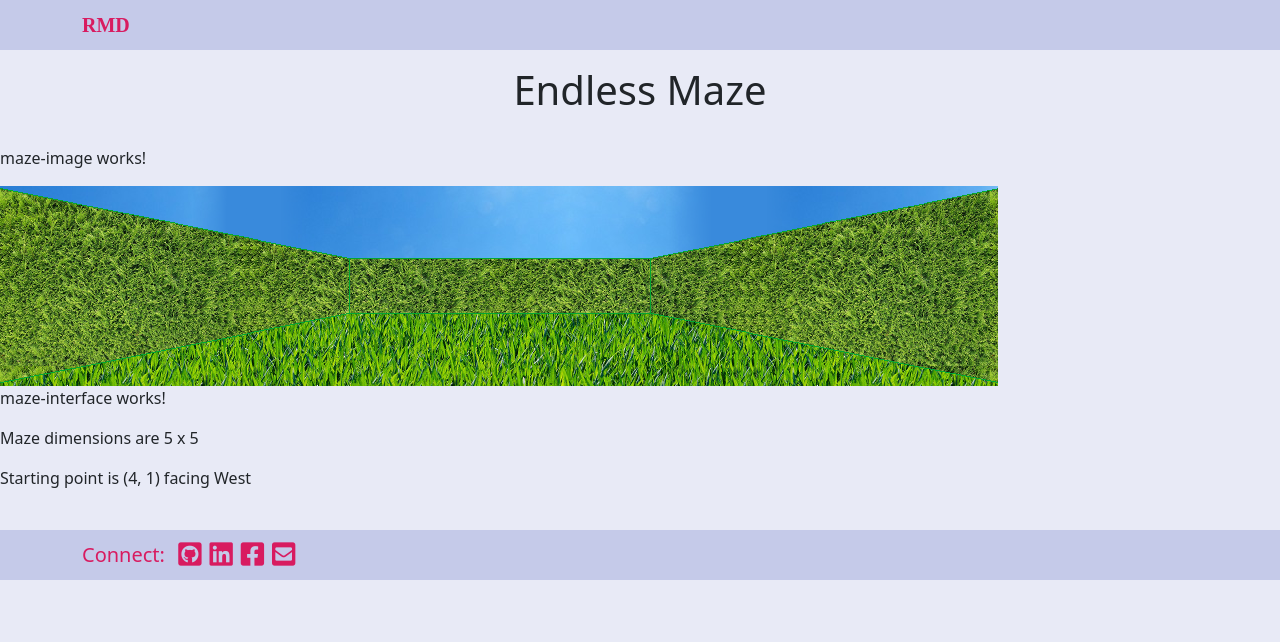
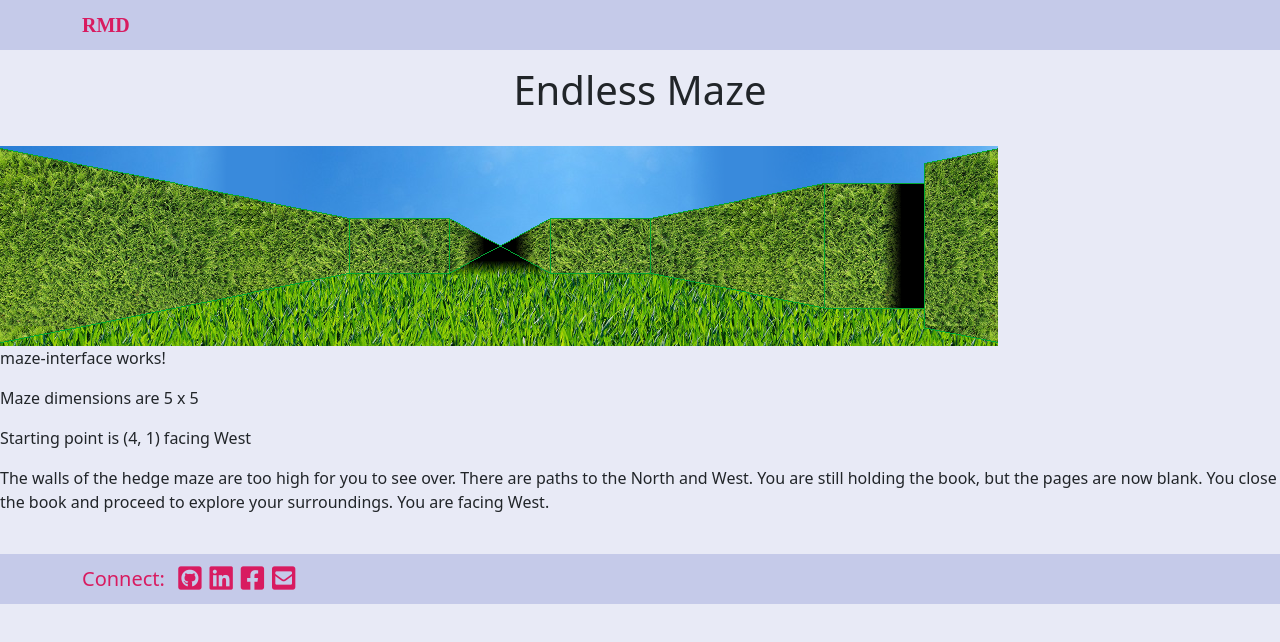
Before and after one commit to m1robyndunstan/EndlessMazeGame, an Angular app in the folder endless-maze-game/: page / in a window 1280 px wide. Both pictures are taken after a click on the button "Continue". Shown: the top 642 px of the page. Built offline with nearby package versions, Linux system fonts and the light colour scheme; a web font is replaced by a local one.

Commit message:
image displays for path or wall

```diff
--- a/endless-maze-game/src/app/MazeState.ts
+++ b/endless-maze-game/src/app/MazeState.ts
@@ -26,14 +26,18 @@ class Point {
                 return new Point(-1, -1);
         }
     }
+
+    equals(otherPoint: Point) : boolean {
+        return this.x == otherPoint.x && this.y == otherPoint.y;
+    }
 }
 
 export class MazeState {
     currentScreen: MazeScreen;
     dimensions: number[];
-    maze: MazeBlock[][];
-    playerLocation: Point;
-    playerDirection: MazeDirection;
+    maze?: MazeBlock[][];
+    playerLocation?: Point;
+    playerDirection?: MazeDirection;
 
     defaultDimension: number = 5;
 
@@ -45,10 +49,7 @@ export class MazeState {
 
         this.currentScreen = MazeScreen.Intro;
 
-        this.maze = [];
         this.buildMaze(this.dimensions[0], this.dimensions[1]);
-        this.playerLocation = new Point(-1, -1);
-        this.playerDirection = MazeDirection.North;
     }
 
     private buildMaze(dimX: number, dimY: number) {
@@ -58,11 +59,11 @@ export class MazeState {
         let visit2: Point[] = [];
 
         function isVisited(p: Point) : boolean {
-            return visit1.some((v) => v.x == p.x && v.y == p.y);
+            return visit1.some((v) => v.equals(p));
         }
 
         function isVisitedTwice(p: Point) : boolean {
-            return visit2.some((v) => v.x == p.x && v.y == p.y);
+            return visit2.some((v) => v.equals(p));
         }
 
         function getUnvisitedDirections(p: Point) : MazeDirection[] {
@@ -132,14 +133,14 @@ export class MazeState {
                 block.flavorText = "The walls of the hedge maze are too high for you to see over. ";
                 block.paths.sort();
                 if (block.paths.length == 1) {
-                    block.flavorText += "There is a path to the " + block.paths[0].toString() + ". ";
+                    block.flavorText += "There is a path to the " + MazeDirection[block.paths[0]] + ". ";
                 }
                 else {
-                    block.flavorText += "There are paths to the " + block.paths[0].toString();
+                    block.flavorText += "There are paths to the " + MazeDirection[block.paths[0]];
                     for (let index = 0; index < block.paths.length - 2; index++) {
-                        block.flavorText += ", " + block.paths[index + 1].toString();
+                        block.flavorText += ", " + MazeDirection[block.paths[index + 1]];
                     }
-                    block.flavorText += " and " + block.paths[block.paths.length - 1].toString() + ". ";
+                    block.flavorText += " and " + MazeDirection[block.paths[block.paths.length - 1]] + ". ";
                 }
             });
         });
@@ -169,14 +170,17 @@ export class MazeState {
                 break;
         }
         exitBlock.specialDesc = MazeSpecial.Exit;
-        exitBlock.flavorText += "There is a wooden door in the hedge wall to the " + exitBlock.specialDir.toString(); + ". "
+        exitBlock.flavorText += "There is a wooden door in the hedge wall to the " + MazeDirection[exitBlock.specialDir] + ". "
     }
 
     startMaze(): void {
+        do {
         this.playerLocation = new Point(
             Math.floor(Math.random() * this.dimensions[0]),
             Math.floor(Math.random() * this.dimensions[1])
         );
+        } while (this.maze && this.maze[this.playerLocation.x][this.playerLocation.y].specialDesc == MazeSpecial.Exit);
+
         this.playerDirection = Math.floor(Math.random() * 4) as MazeDirection;
         this.getCurrentBlock().specialDesc = MazeSpecial.Start;
         this.getCurrentBlock().flavorText += "You are still holding the book, but the pages are now blank. You close the book and proceed to explore your surroundings. "
@@ -184,19 +188,19 @@ export class MazeState {
 
     getFlavorText(): string {
         let flavorText = this.getCurrentBlock().flavorText;
-        flavorText += "You are facing " + MazeDirection[this.playerDirection] + ". ";
+        if (this.playerDirection) flavorText += "You are facing " + MazeDirection[this.playerDirection] + ". ";
         return flavorText;
     }
 
     // Navigation functions
     hasForwardPath(): boolean {
-        return this.getCurrentBlock().paths.includes(this.playerDirection);
+        return this.playerDirection ? this.getCurrentBlock().paths.includes(this.playerDirection) : false;
     }
     hasRightPath(): boolean {
-        return this.getCurrentBlock().paths.includes(((this.playerDirection + 1) % 4) as MazeDirection);
+        return this.playerDirection ? this.getCurrentBlock().paths.includes(((this.playerDirection + 1) % 4) as MazeDirection) : false;
     }
     hasLeftPath(): boolean {
-        return this.getCurrentBlock().paths.includes(((this.playerDirection + 3) % 4) as MazeDirection);
+        return this.playerDirection ? this.getCurrentBlock().paths.includes(((this.playerDirection + 3) % 4) as MazeDirection) : false;
     }
 
     // Special location functions
@@ -207,17 +211,18 @@ export class MazeState {
         return this.getCurrentBlock().specialDesc;
     }
     isSpecialForward(): boolean {
-        return this.isForward(this.playerDirection, this.getCurrentBlock().specialDir);
+        return this.playerDirection ? this.isForward(this.playerDirection, this.getCurrentBlock().specialDir) : false;
     }
     isSpecialRight(): boolean {
-        return this.isRight(this.playerDirection, this.getCurrentBlock().specialDir);
+        return this.playerDirection ? this.isRight(this.playerDirection, this.getCurrentBlock().specialDir) : false;;
     }
     isSpecialLeft(): boolean {
-        return this.isLeft(this.playerDirection, this.getCurrentBlock().specialDir);
+        return this.playerDirection ? this.isLeft(this.playerDirection, this.getCurrentBlock().specialDir) : false;
     }
 
     // Travel functions
     moveForward(): void {
+        if (this.playerLocation) {
             switch (this.playerDirection) {
                 case MazeDirection.North:
                     this.playerLocation.y -= 1;
@@ -235,16 +240,21 @@ export class MazeState {
                     break;
             }
         }
+    }
     turnRight(): void {
+        if (this.playerDirection) {
             this.playerDirection = ((this.playerDirection + 1) % 4) as MazeDirection;
         }
+    }
     turnLeft(): void {
+        if (this.playerDirection) {
             this.playerDirection = ((this.playerDirection + 3) % 4) as MazeDirection;
+        }
     }
 
     // private functions
     private getCurrentBlock(): MazeBlock {
-        return this.maze[this.playerLocation.x][this.playerLocation.y];
+        return this.maze && this.playerLocation ? this.maze[this.playerLocation.x][this.playerLocation.y] : new MazeBlock();
     }
 
     private isForward(facingDirection: MazeDirection, queryDirection: MazeDirection) {
--- a/endless-maze-game/src/app/maze-image/maze-image.component.html
+++ b/endless-maze-game/src/app/maze-image/maze-image.component.html
@@ -1,5 +1,3 @@
-<p>maze-image works!</p>
-
 <div style="white-space: nowrap;">
     <img src="{{imageLeftUrl}}" />
     <img src="{{imageCenterUrl}}" />
--- a/endless-maze-game/src/app/maze-image/maze-image.component.ts
+++ b/endless-maze-game/src/app/maze-image/maze-image.component.ts
@@ -15,9 +15,6 @@ export class MazeImageComponent implements OnInit {
   constructor() { }
 
   ngOnInit(): void {
-    this.imageLeftUrl = MazeImage.WallLeft;
-    this.imageCenterUrl = MazeImage.WallCenter;
-    this.imageRightUrl = MazeImage.WallRight;
   }
 
 }
--- a/endless-maze-game/src/app/maze-interface/maze-interface.component.html
+++ b/endless-maze-game/src/app/maze-interface/maze-interface.component.html
@@ -1,6 +1,11 @@
-<app-maze-image></app-maze-image>
+<app-maze-image
+    [imageLeftUrl]="mazeLeftImage"
+    [imageCenterUrl]="mazeCenterImage"
+    [imageRightUrl]="mazeRightImage"
+    ></app-maze-image>
 <p>maze-interface works!</p>
 <div *ngIf="currentGame">
     <p>Maze dimensions are {{currentGame.dimensions[0]}} x {{currentGame.dimensions[1]}}</p>
-    <p>Starting point is ({{currentGame.playerLocation.x}}, {{currentGame.playerLocation.y}}) facing {{playerStartDir}}</p>
+    <p *ngIf="currentGame.playerLocation">Starting point is ({{currentGame.playerLocation.x}}, {{currentGame.playerLocation.y}}) facing {{playerStartDir}}</p>
+    <p>{{playerStartFlavor}}</p>
 </div>
--- a/endless-maze-game/src/app/maze-interface/maze-interface.component.ts
+++ b/endless-maze-game/src/app/maze-interface/maze-interface.component.ts
@@ -1,6 +1,8 @@
 import { Component, OnInit, Input } from '@angular/core';
 import { MazeState } from '../MazeState';
 import { MazeDirection } from '../MazeDirection';
+import { MazeImage } from '../MazeImage';
+import { MazeSpecial } from '../MazeSpecial';
 
 @Component({
   selector: 'app-maze-interface',
@@ -12,11 +14,40 @@ export class MazeInterfaceComponent implements OnInit {
   @Input() currentGame?: MazeState;
 
   playerStartDir?: string;
+  playerStartFlavor?: string
+  mazeLeftImage?: MazeImage;
+  mazeCenterImage?: MazeImage;
+  mazeRightImage?: MazeImage;
 
   constructor() { }
 
   ngOnInit(): void {
-    if (this.currentGame?.playerDirection) this.playerStartDir = MazeDirection[this.currentGame?.playerDirection];
+    if (this.currentGame) {
+      this.playerStartDir = MazeDirection[this.currentGame.playerDirection ? this.currentGame.playerDirection : MazeDirection.North];
+      this.playerStartFlavor = this.currentGame.getFlavorText();
+
+      this.setMazeImages();
+    }
+  }
+
+  setMazeImages(): void {
+    if (this.currentGame) {
+      if (this.currentGame.getSpecialType() == MazeSpecial.Exit) {
+        this.mazeLeftImage = MazeImage.WallLeft;
+        this.mazeCenterImage = MazeImage.WallCenter;
+        this.mazeRightImage = MazeImage.WallRight;
+      }
+      else {
+        this.mazeLeftImage = this.currentGame.hasLeftPath() ? MazeImage.PathLeft : MazeImage.WallLeft;
+        this.mazeCenterImage = this.currentGame.hasForwardPath() ? MazeImage.PathCenter : MazeImage.WallCenter;
+        this.mazeRightImage = this.currentGame.hasRightPath() ? MazeImage.PathRight : MazeImage.WallRight;
+      }
+    }
+    else {
+      this.mazeLeftImage = MazeImage.WallLeft;
+      this.mazeCenterImage = MazeImage.WallCenter;
+      this.mazeRightImage = MazeImage.WallRight;
+    }
   }
 
 }
```
Lines whose indentation alone changed are shown as unchanged.
